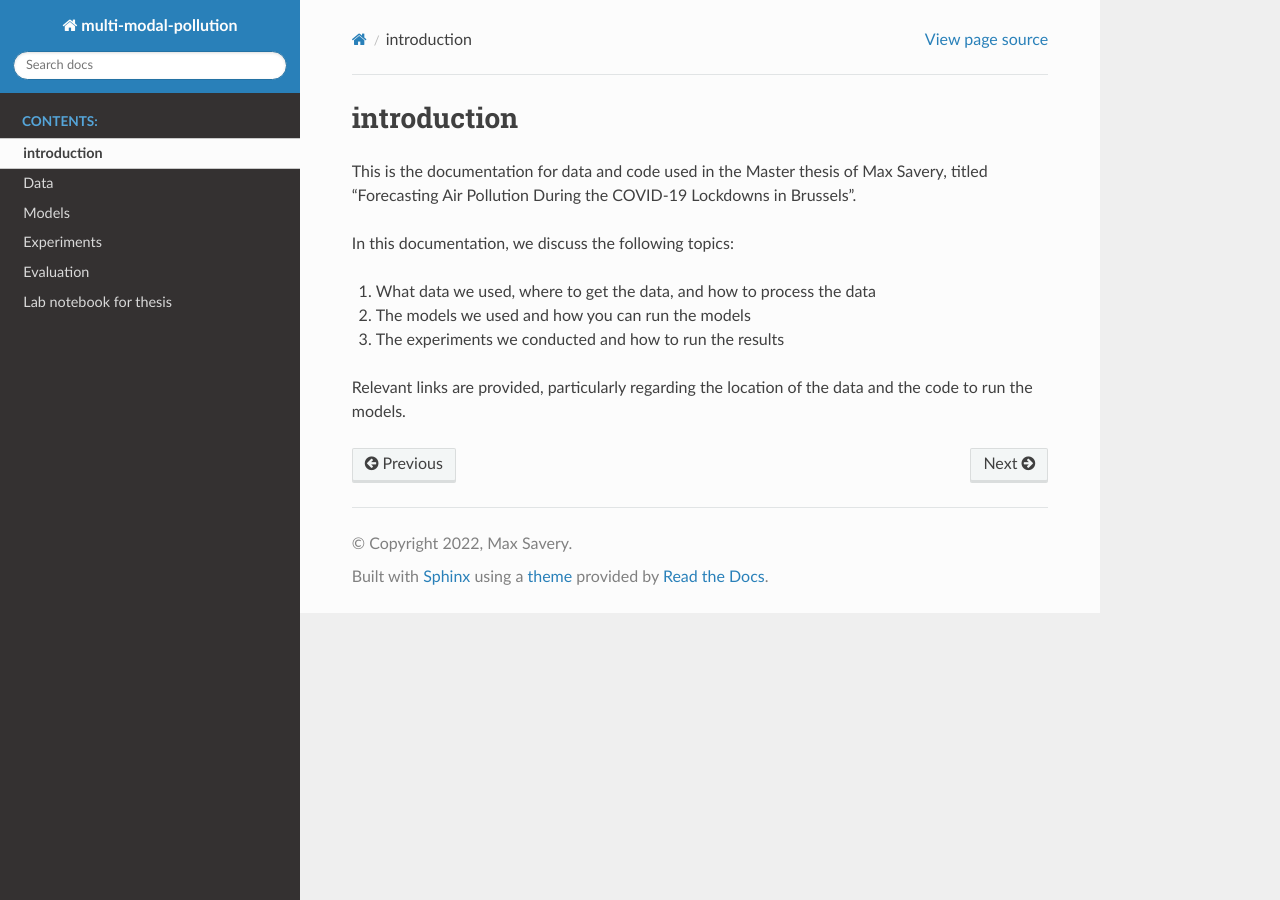
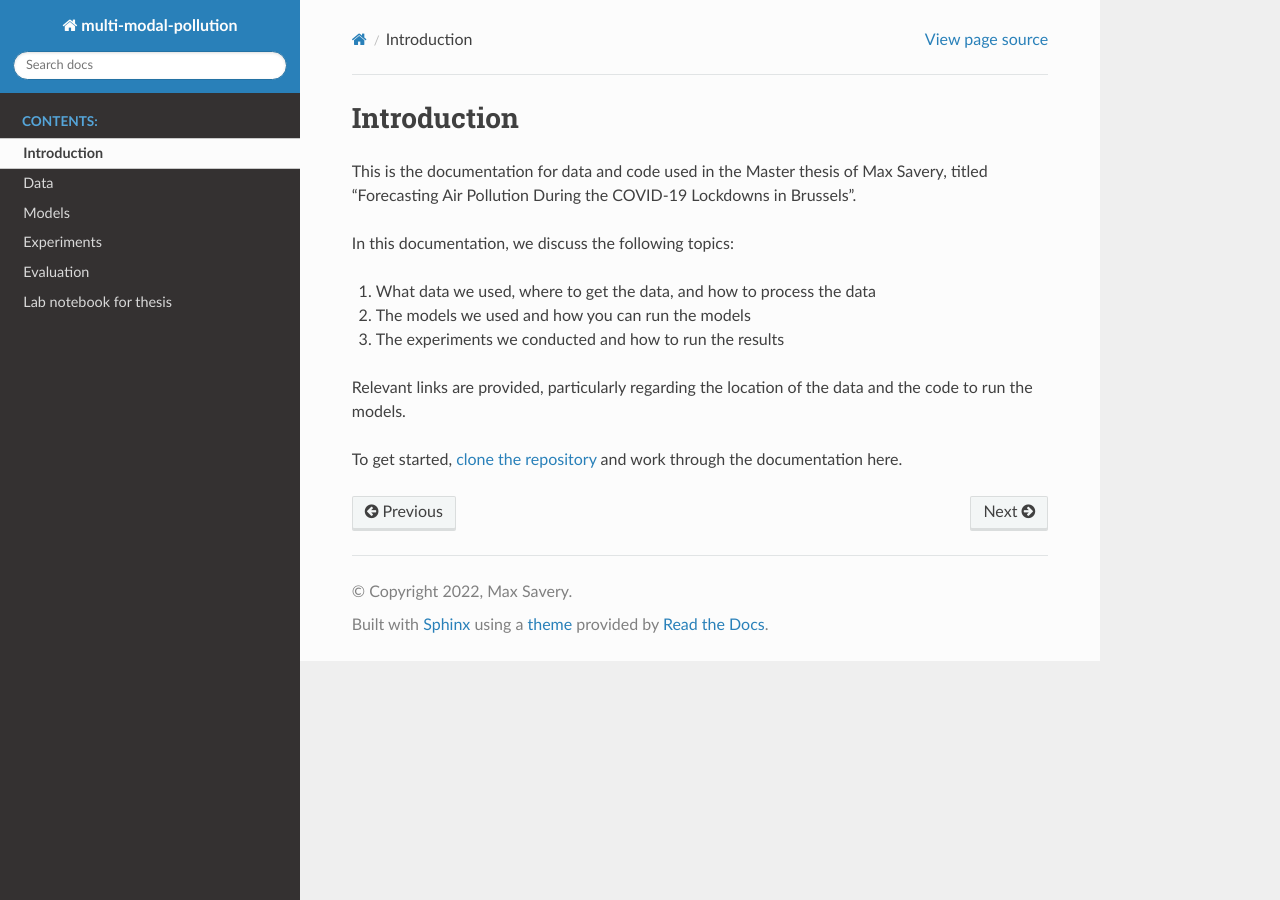
Before and after one commit to saverymax/multi-modal-pollution, a Sphinx documentation site: the page built from doc/introduction.md, in a window 1280 px wide. Built offline with Sphinx 7.4.7 and the Read the Docs theme 2.0.0, drawn with Linux system fonts in a browser that asks for light colours.

Commit message:
Add repo url

```diff
--- a/doc/introduction.md
+++ b/doc/introduction.md
@@ -1,4 +1,4 @@
-# introduction
+# Introduction
 
 This is the documentation for data and code used in the Master thesis of Max Savery, titled "Forecasting Air Pollution During the COVID-19 Lockdowns in Brussels".
 
@@ -8,3 +8,5 @@ In this documentation, we discuss the following topics:
 3. The experiments we conducted and how to run the results
 
 Relevant links are provided, particularly regarding the location of the data and the code to run the models.
+
+To get started, [clone the repository](https://github.com/saverymax/multi-modal-pollution) and work through the documentation here.
```
